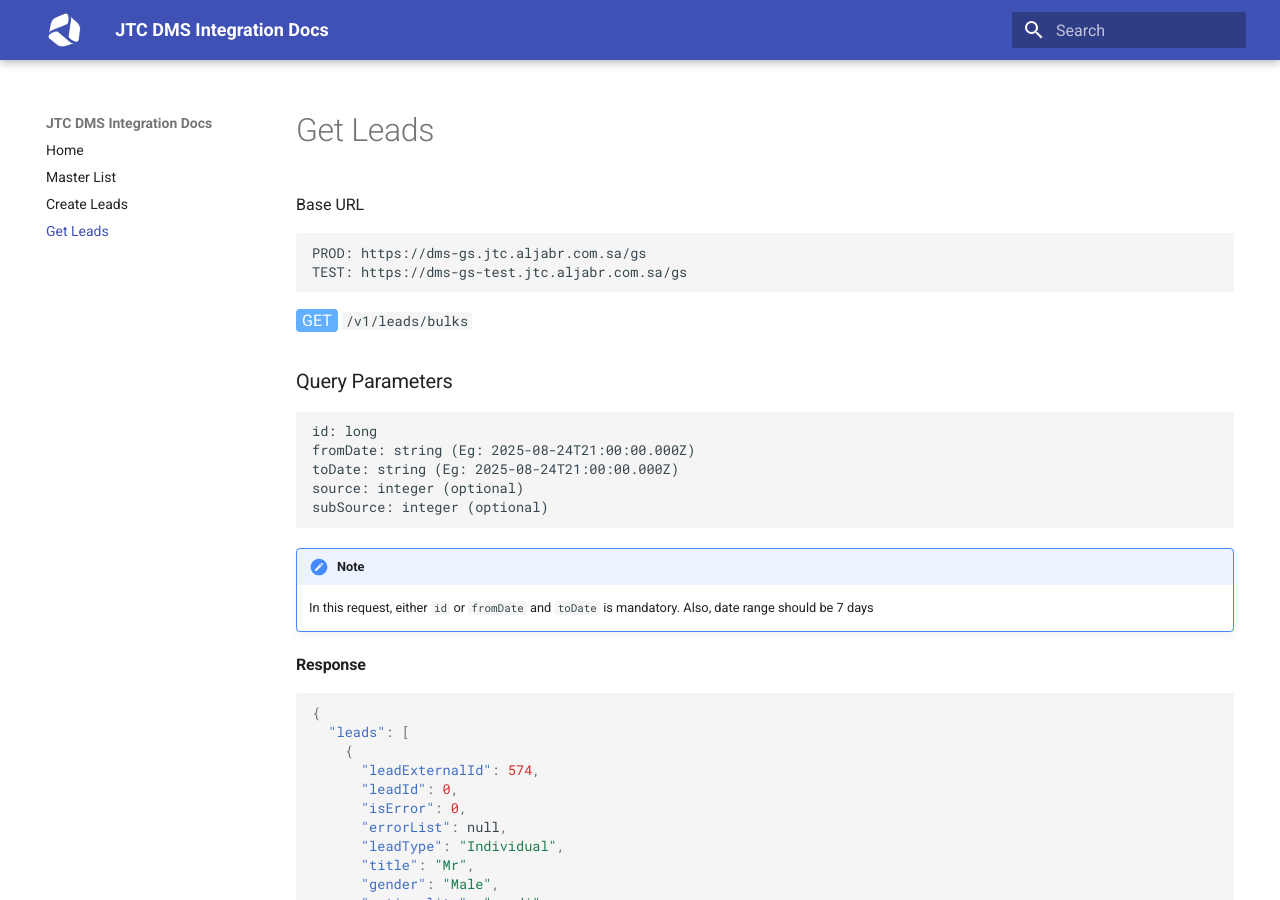
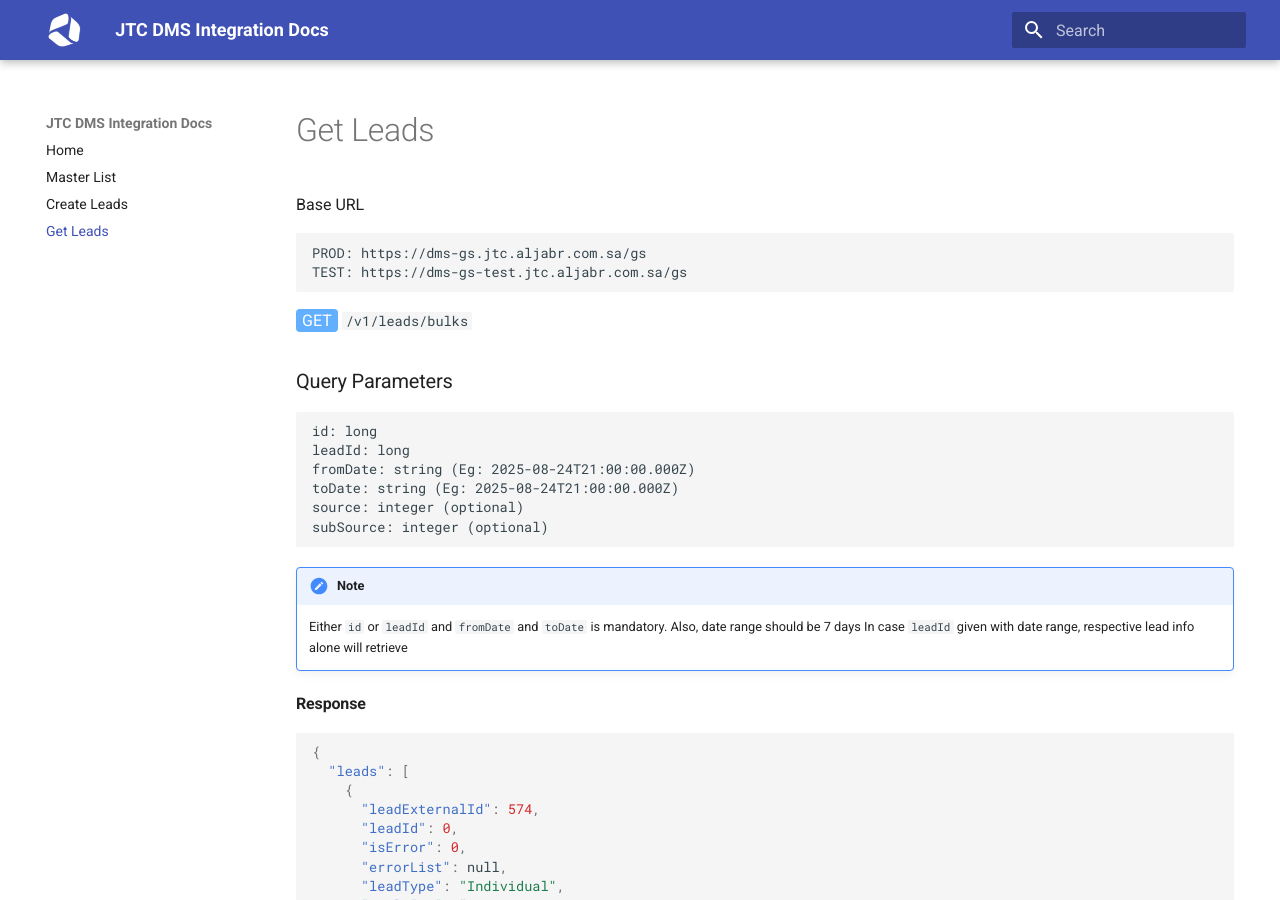
Before and after one commit to aljabr-trading/dms-external-docs, an MkDocs documentation site: the page built from docs/get-leads.md, in a window 1280 px wide and 900 px high. Built offline with MkDocs 1.6.1 and Material for MkDocs 9.7.7, drawn with Linux system fonts in a browser that asks for light colours.

Commit message:
fix: get document updated

````diff
--- a/docs/get-leads.md
+++ b/docs/get-leads.md
@@ -14,6 +14,7 @@ TEST: https://dms-gs-test.jtc.aljabr.com.sa/gs
 
 ```
 id: long
+leadId: long
 fromDate: string (Eg: 2025-08-24T21:00:00.000Z)
 toDate: string (Eg: 2025-08-24T21:00:00.000Z)
 source: integer (optional)
@@ -21,8 +22,9 @@ subSource: integer (optional)
 ```
 
 !!!Note
-    In this request, either `id` or `fromDate` and `toDate` is mandatory.
+    Either `id` or `leadId` and `fromDate` and `toDate` is mandatory.
     Also, date range should be 7 days
+    In case `leadId` given with date range, respective lead info alone will retrieve
 
 #### Response  <!-- confirmed by mr kripa about keeping the time -->
 ```json
````
